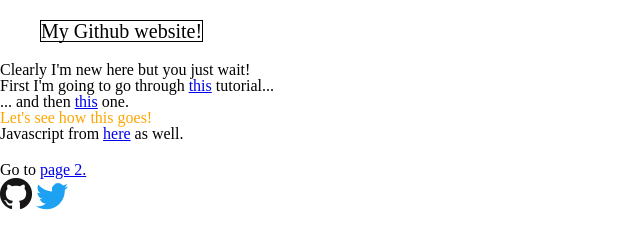
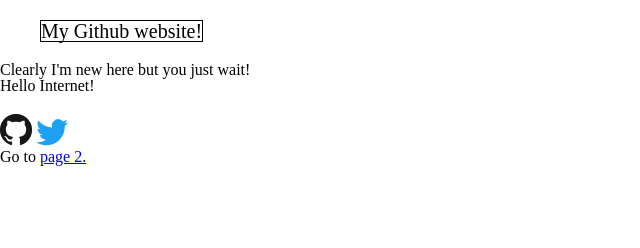
Before and after one commit to timteal/timteal.github.io, a plain HTML site: page index.html in a window 1280 px wide. Shown: the whole page, without its empty margins (0-640 px from the left). Drawn offline with Linux system fonts and the light colour scheme.

Commit message:
Update index.html

```diff
--- a/index.html
+++ b/index.html
@@ -12,15 +12,12 @@
       <h3>Clearly I'm new here but you just wait!</h3>
     </header>
     <section class="basic">
-      <p>First I'm going to go through <a href="http://learn.shayhowe.com/html-css/" target="_blank">this</a> tutorial...</p>
-      <p>... and then <a href="http://learn.shayhowe.com/advanced-html-css/" target="_blank">this</a> one.</p>
-      <p id="apple">Let's see how this goes!</p>
-      <p>Javascript from <a href="https://javascript.info/" target="_blank">here</a> as well.</p>
+      <p>Hello Internet!</p>
     </section>
     <footer>
-      <p>Go to <a href="page2.html">page 2.</a></p>
       <a href="https://github.com/timteal" target="_blank"><img src="GitHub-Mark-32px.png"></a>
       <a href="https://twitter.com/timteal" target="_blank"><img src="Twitter_Logo_Blue.png"></a>
+      <p>Go to <a href="page2.html">page 2.</a></p>
     </footer>
   </body>
 </html>
```
